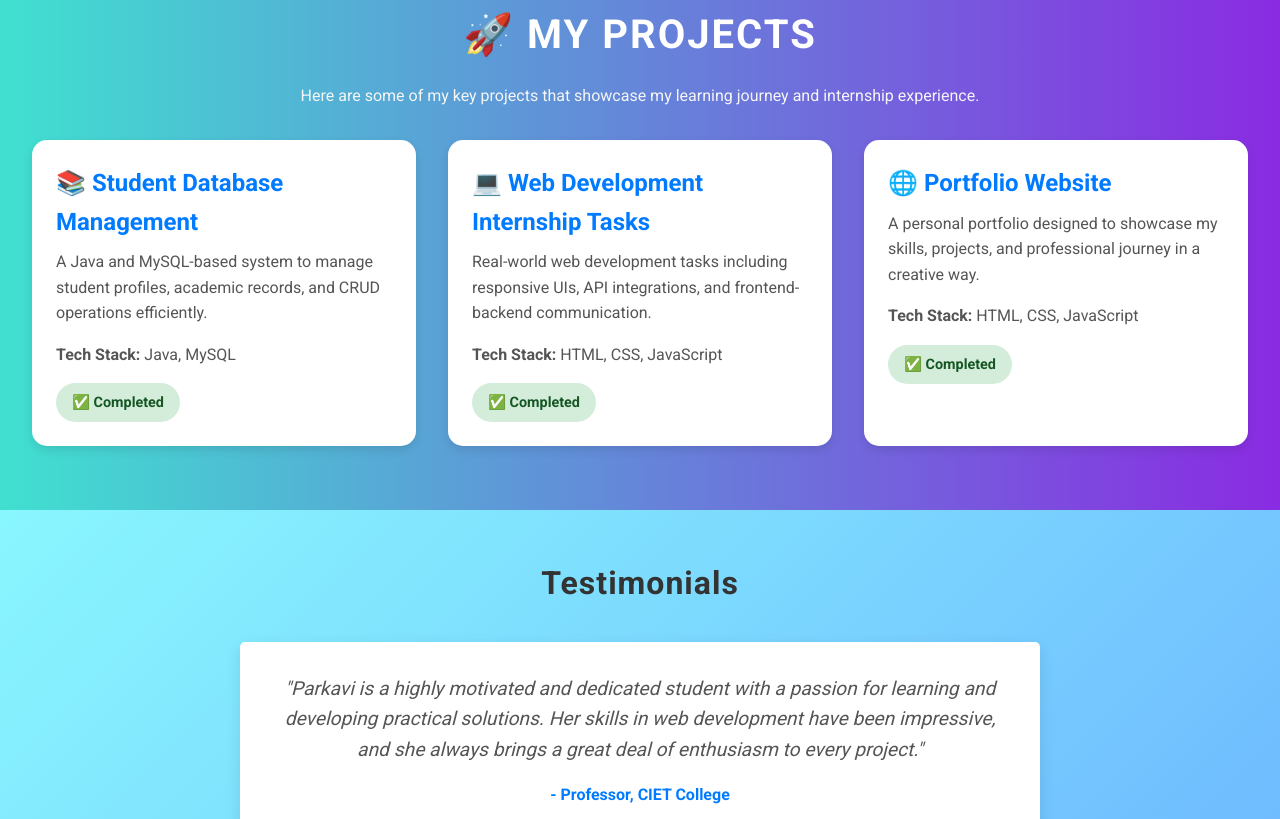
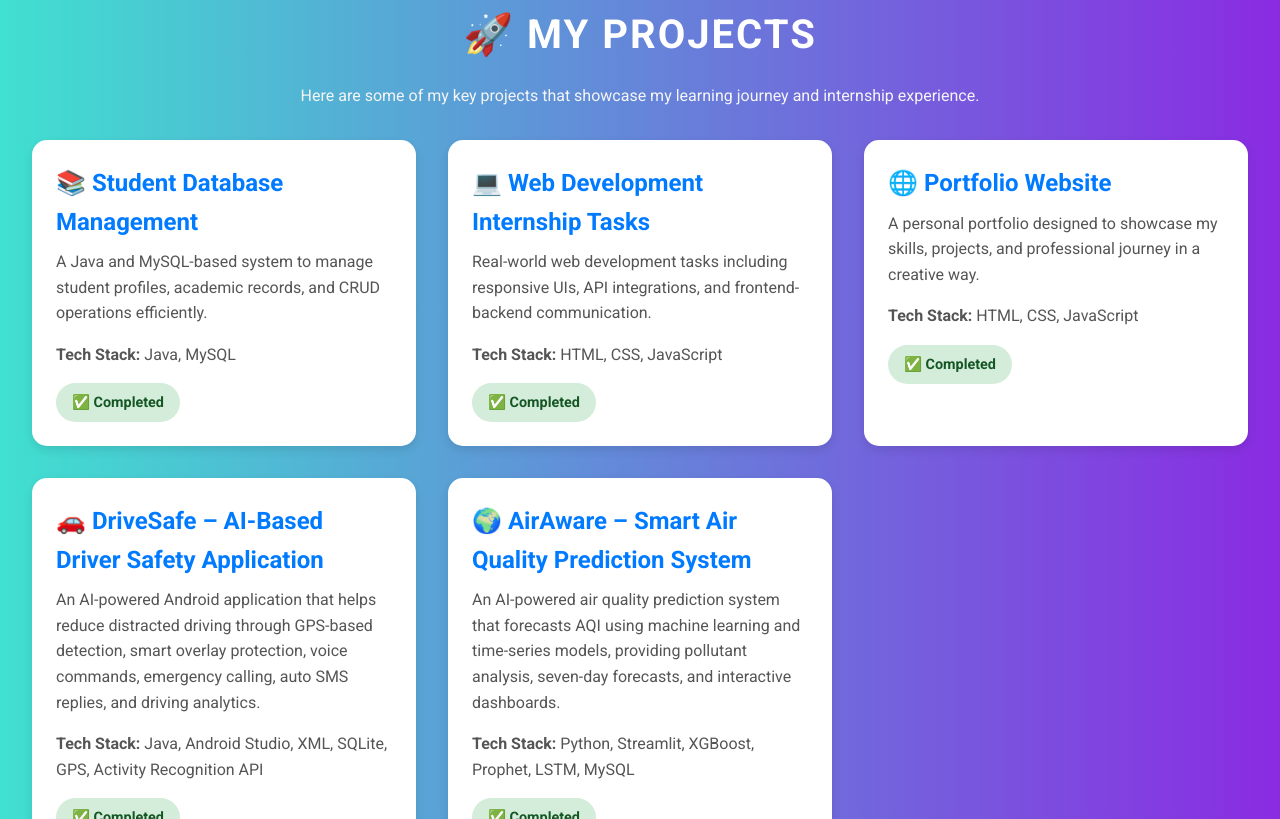
Before and after one commit to Parkavi-B-12/Portfolio, a plain HTML site: page index.html in a window 1280 px wide. Shown: the part 1981-2800 px from the top of the page. Drawn offline with Linux system fonts and the light colour scheme.

Commit message:
Added DriveSafe and AirAware projects to portfolio

```diff
--- a/index.html
+++ b/index.html
@@ -249,6 +249,7 @@
       </div>
     </div>
 
+
     <!-- Project 2 -->
     <div class="project-card" data-aos="fade-up" data-aos-delay="200">
       <div class="project-info">
@@ -272,6 +273,35 @@
         </div>
       </div>
     </div>
+
+    <!-- Project 4 -->
+<div class="project-card" data-aos="fade-up" data-aos-delay="400">
+  <div class="project-info">
+    <h3>🚗 DriveSafe – AI-Based Driver Safety Application</h3>
+    <p>
+      An AI-powered Android application that helps reduce distracted driving through GPS-based detection, smart overlay protection, voice commands, emergency calling, auto SMS replies, and driving analytics.
+    </p>
+    <p><strong>Tech Stack:</strong> Java, Android Studio, XML, SQLite, GPS, Activity Recognition API</p>
+    <div class="project-status">
+      <span class="status-completed">✅ Completed</span>
+    </div>
+  </div>
+</div>
+
+<!-- Project 5 -->
+<div class="project-card" data-aos="fade-up" data-aos-delay="500">
+  <div class="project-info">
+    <h3>🌍 AirAware – Smart Air Quality Prediction System</h3>
+    <p>
+      An AI-powered air quality prediction system that forecasts AQI using machine learning and time-series models, providing pollutant analysis, seven-day forecasts, and interactive dashboards.
+    </p>
+    <p><strong>Tech Stack:</strong> Python, Streamlit, XGBoost, Prophet, LSTM, MySQL</p>
+    <div class="project-status">
+      <span class="status-completed">✅ Completed</span>
+    </div>
+  </div>
+</div>
+
   </div>
 </section>
 
```
